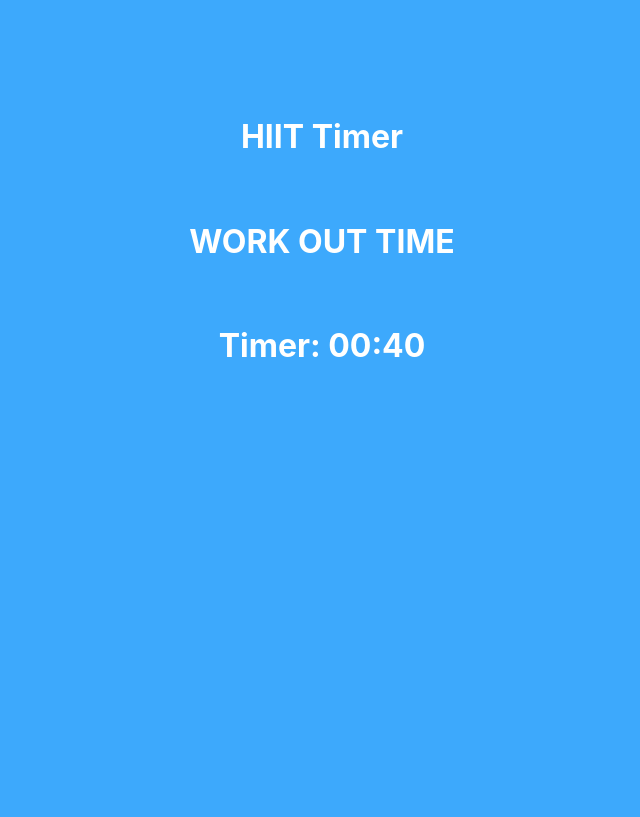
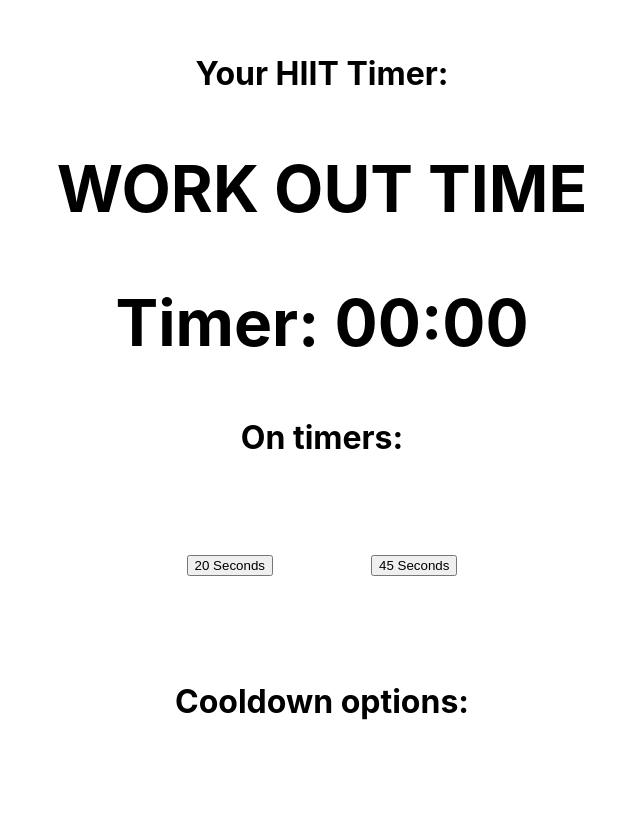
Before and after one commit to Mleng89/HIIT-timer, a React (Create React App) app: page / in a window 1280 px wide. Shown: the part 113-930 px from the top of the page, without its empty margins (318-958 px from the left). Before the commit the page ends 800 px from the top, so only its background shows below. Built offline with nearby package versions, Linux system fonts and the light colour scheme.

Commit message:
Users have button options

```diff
--- a/src/App.css
+++ b/src/App.css
@@ -1,8 +1,15 @@
 * {
-	background-color: #3da9fc;
-	color: #fffffe;
-	margin: 10%;
+	/* background-color: #3da9fc; */
+	/* color: #fffffe; */
+	margin: 7%;
 }
 .App {
 	text-align: center;
 }
+
+.message {
+	font-size: xx-large;
+}
+.timer {
+	font-size: xx-large;
+}
--- a/src/App.js
+++ b/src/App.js
@@ -4,7 +4,7 @@ import Timer from './Timer';
 function App() {
 	return (
 		<div className='App'>
-			<h1>HIIT Timer</h1>
+			<h1>Your HIIT Timer:</h1>
 			<Timer />
 		</div>
 	);
--- a/src/Timer.js
+++ b/src/Timer.js
@@ -1,15 +1,31 @@
 import React, { useState, useEffect } from 'react';
+import './App.css';
+export default function Timer() {
+	const [time, setTime] = useState(0);
+	const [newTime, setNewTime] = useState(0);
+	const [message, setMessage] = useState(false);
 
-export default function Timer() {
-	const [time, setTime] = useState(45);
-	const [newTime, setNewTime] = useState(15);
-	const [message, setMessage] = useState(false);
-	console.log('what is my time', time);
-	console.log('what is my newTime', newTime);
-
-	const handleClick = (e) => {
+	const handleClickOnTimer = (e) => {
 		e.preventDefault();
-		console.log(e.target);
+		const time = e.target.innerHTML;
+		console.log(time);
+		if (time === '20 Seconds') {
+			setTime(20);
+		}
+		if (time === '45 Seconds') {
+			setTime(45);
+		}
+	};
+	const handleClickCoolTimer = (e) => {
+		e.preventDefault();
+		const time = e.target.innerHTML;
+		console.log(time);
+		if (time === '5 Seconds') {
+			setNewTime(5);
+		}
+		if (time === '15 Seconds') {
+			setNewTime(15);
+		}
 	};
 	const handleChange = (e) => {
 		setTime(e.target.value);
@@ -26,8 +42,8 @@ export default function Timer() {
 				newTime > 0 && setInterval(() => setNewTime(newTime - 1), 1000);
 			if (newTime === 0) {
 				setMessage(false);
-				setTime(45);
-				setNewTime(15);
+				setTime(0);
+				setNewTime(0);
 			}
 			return () => clearInterval(coolCountDown);
 		}
@@ -63,6 +79,24 @@ export default function Timer() {
 			<div className='timer'>
 				<h1>Timer: {message ? `00:${fullNewTime}` : `00:${fullTime}`}</h1>
 			</div>
+			<div>
+				<h1>On timers:</h1>
+				<button onClick={handleClickOnTimer} value='20' type='submit'>
+					20 Seconds
+				</button>
+				<button onClick={handleClickOnTimer} value='45' type='submit'>
+					45 Seconds
+				</button>
+			</div>
+			<div>
+				<h1>Cooldown options:</h1>
+				<button onClick={handleClickCoolTimer} type='submit'>
+					5 Seconds
+				</button>
+				<button onClick={handleClickCoolTimer} type='submit'>
+					15 Seconds
+				</button>
+			</div>
 		</>
 	);
 }
```
